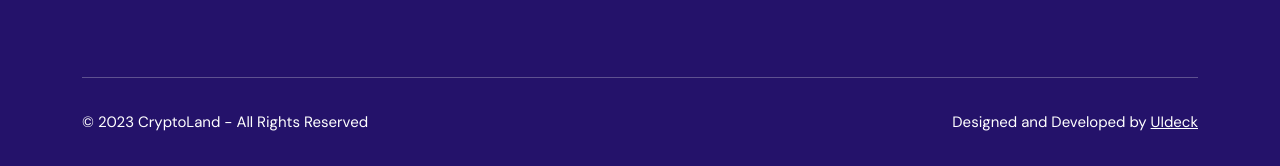
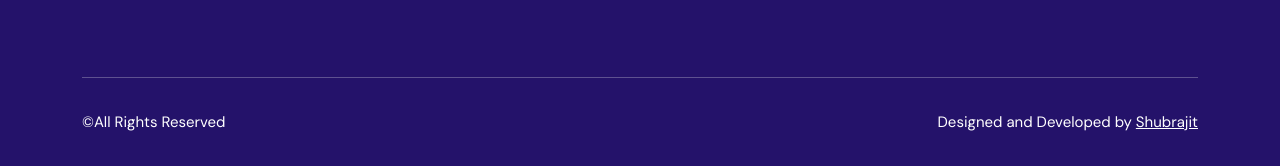
Before and after one commit to BackslashPy/Static-site, a plain HTML site: page index.html in a window 1280 px wide. Shown: the part 2305-2471 px from the top of the page. Drawn offline with Linux system fonts and the light colour scheme.

Commit message:
initial commit

```diff
--- a/index.html
+++ b/index.html
@@ -297,11 +297,11 @@
                 <div class="inner-content">
                     <div class="row">
                         <div class="col-lg-6 col-md-6 col-12">
-                            <p class="copyright-text">© 2023 CryptoLand - All Rights Reserved</p>
+                            <p class="copyright-text">©All Rights Reserved</p>
                         </div>
                         <div class="col-lg-6 col-md-6 col-12">
-                            <p class="copyright-owner">Designed and Developed by <a href="https://uideck.com/"
-                                    rel="nofollow" target="_blank">UIdeck</a>
+                            <p class="copyright-owner">Designed and Developed by <a href="https://www.instagram.com/shubrajit_/"
+                                    rel="nofollow" target="_blank">Shubrajit</a>
                         </div>
                     </div>
                 </div>
```
